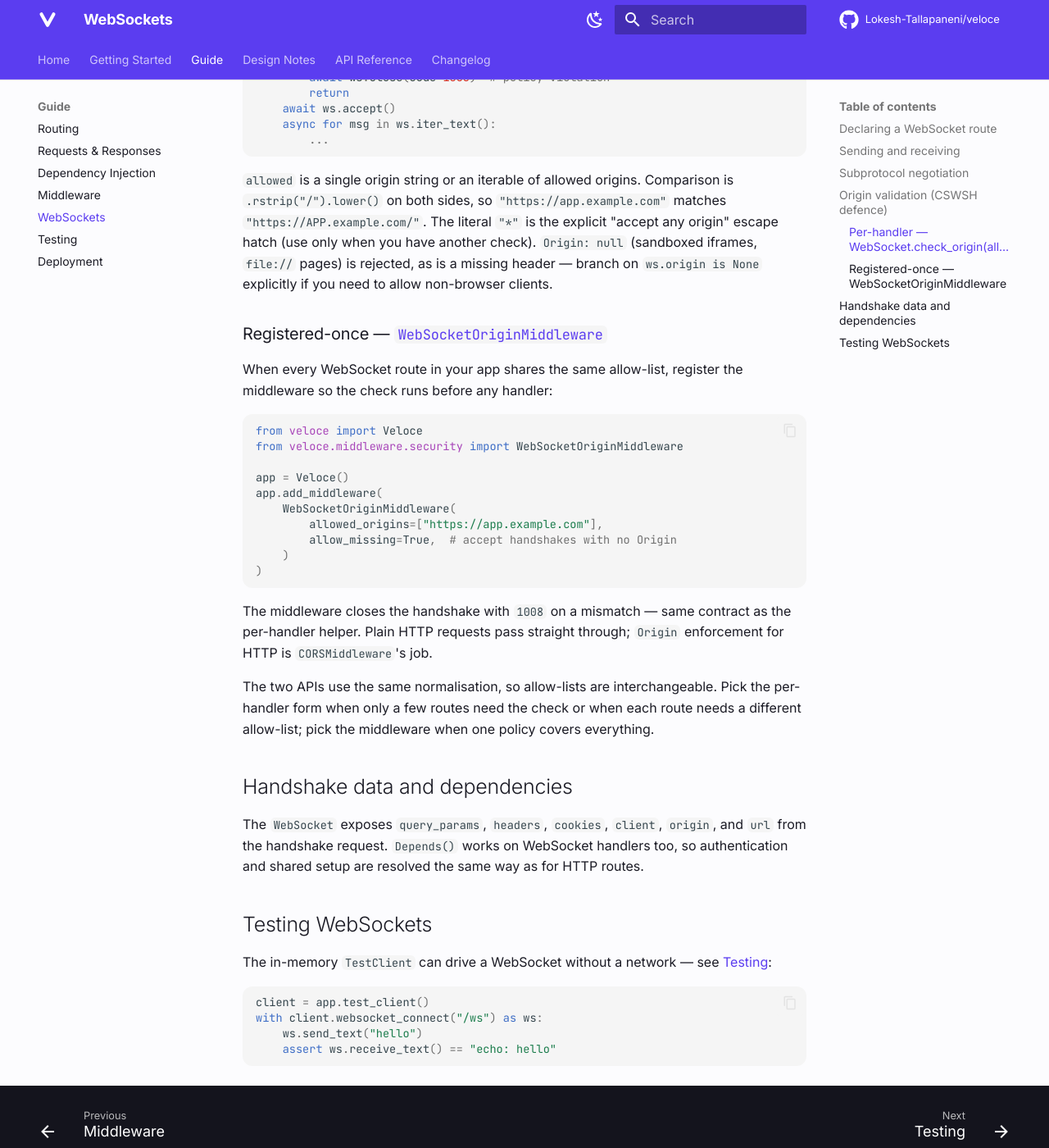
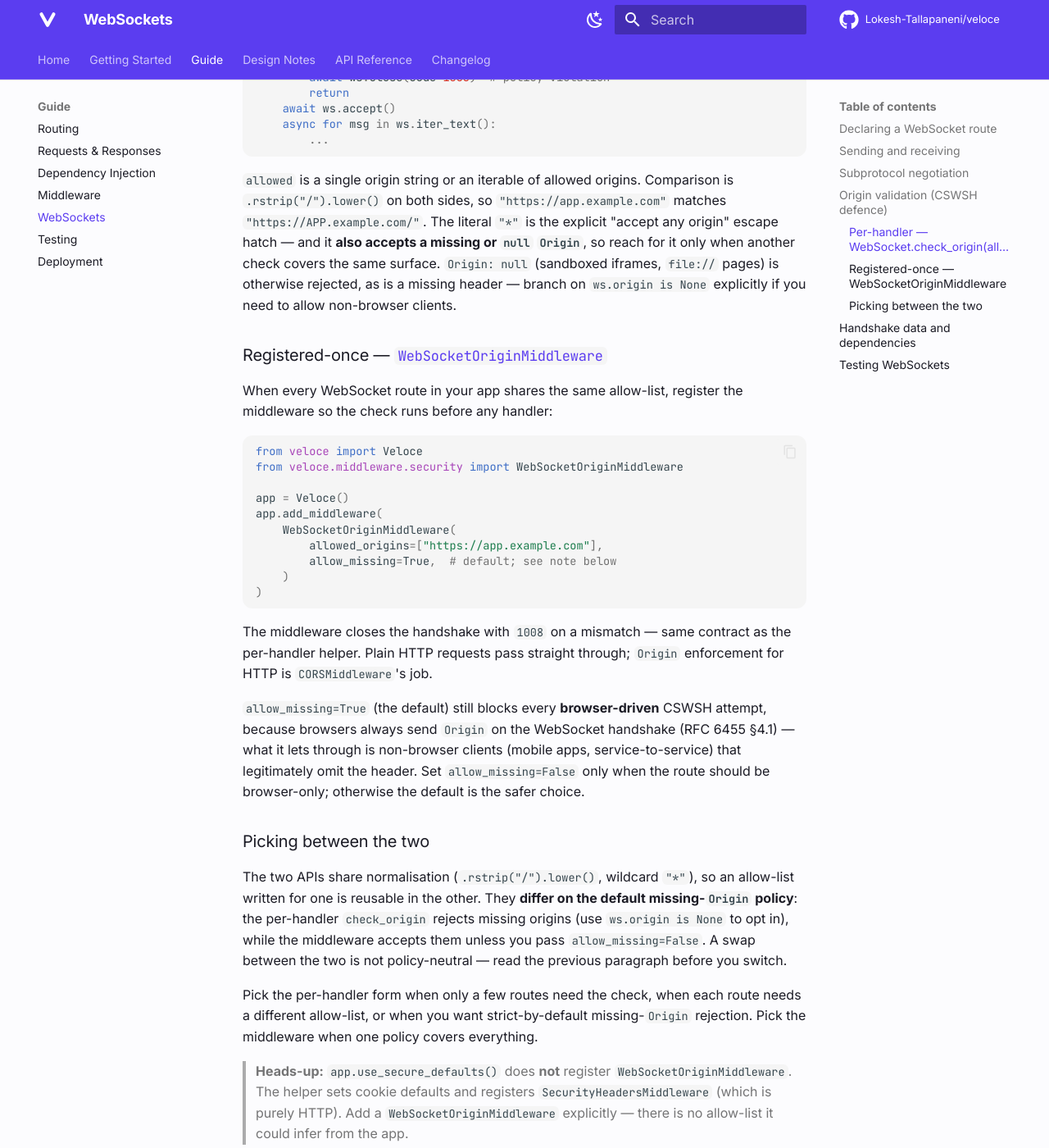
Before and after one commit to Lokesh-Tallapaneni/veloce, an MkDocs documentation site: the page built from docs/guide/websockets.md, in a window 1280 px wide and 1400 px high, scrolled down 2049 px. Shown: the whole window at 82% size. Built offline with MkDocs 1.6.1 and Material for MkDocs 9.7.7, drawn with Linux system fonts in a browser that asks for light colours; comment, search, counter and statistics services are not loaded.

Commit message:
Address review of PR #61
Five findings from the inspector review:

1. SECURITY.md had no entry point to the new WebSocket origin docs.
   Added a "Hardening features the framework ships" section listing
   SecurityHeadersMiddleware, TrustedHostMiddleware,
   HTTPSRedirectMiddleware, and WebSocketOriginMiddleware (with a link
   to the new guide section and an explicit "not covered by
   use_secure_defaults()" note).

2. The websockets guide was silent on use_secure_defaults(). Added a
   blockquote at the end of the section calling out that
   use_secure_defaults() registers SecurityHeadersMiddleware (HTTP
   only) — WebSocketOriginMiddleware must be added explicitly.

3. The allow_missing=True example comment was too terse. Replaced the
   inline-comment-only rationale with a full paragraph explaining that
   browsers always send Origin, so allow_missing=True still blocks
   browser-driven CSWSH and only admits non-browser clients (mobile
   apps, service-to-service).

4. The "*" wildcard was documented as an escape hatch but did not
   flag that it also accepts a missing/null Origin — the exact CSWSH
   vector this section exists to prevent. Wording sharpened.

5. The "interchangeable" claim conflated normalisation with policy.
   Rephrased: the two APIs share normalisation, but differ on the
   default missing-Origin policy (per-handler rejects; middleware
   accepts unless allow_missing=False). A new "Picking between the
   two" subsection makes the difference explicit so a swap from one
   API to the other is no longer policy-neutral.

````diff
--- a/docs/guide/websockets.md
+++ b/docs/guide/websockets.md
@@ -91,11 +91,12 @@ async def chat(ws):
 `allowed` is a single origin string or an iterable of allowed origins.
 Comparison is `.rstrip("/").lower()` on both sides, so
 `"https://app.example.com"` matches `"https://APP.example.com/"`. The
-literal `"*"` is the explicit "accept any origin" escape hatch
-(use only when you have another check). `Origin: null` (sandboxed
-iframes, `file://` pages) is rejected, as is a missing header — branch
-on `ws.origin is None` explicitly if you need to allow non-browser
-clients.
+literal `"*"` is the explicit "accept any origin" escape hatch — and it
+**also accepts a missing or `null` `Origin`**, so reach for it only
+when another check covers the same surface. `Origin: null` (sandboxed
+iframes, `file://` pages) is otherwise rejected, as is a missing
+header — branch on `ws.origin is None` explicitly if you need to allow
+non-browser clients.
 
 ### Registered-once — `WebSocketOriginMiddleware`
 
@@ -110,7 +111,7 @@ app = Veloce()
 app.add_middleware(
     WebSocketOriginMiddleware(
         allowed_origins=["https://app.example.com"],
-        allow_missing=True,  # accept handshakes with no Origin
+        allow_missing=True,  # default; see note below
     )
 )
 ```
@@ -119,10 +120,33 @@ The middleware closes the handshake with `1008` on a mismatch — same
 contract as the per-handler helper. Plain HTTP requests pass straight
 through; `Origin` enforcement for HTTP is `CORSMiddleware`'s job.
 
-The two APIs use the same normalisation, so allow-lists are
-interchangeable. Pick the per-handler form when only a few routes need
-the check or when each route needs a different allow-list; pick the
-middleware when one policy covers everything.
+`allow_missing=True` (the default) still blocks every **browser-driven**
+CSWSH attempt, because browsers always send `Origin` on the WebSocket
+handshake (RFC 6455 §4.1) — what it lets through is non-browser clients
+(mobile apps, service-to-service) that legitimately omit the header.
+Set `allow_missing=False` only when the route should be browser-only;
+otherwise the default is the safer choice.
+
+### Picking between the two
+
+The two APIs share normalisation (`.rstrip("/").lower()`, wildcard
+`"*"`), so an allow-list written for one is reusable in the other.
+They **differ on the default missing-`Origin` policy**: the per-handler
+`check_origin` rejects missing origins (use `ws.origin is None` to opt
+in), while the middleware accepts them unless you pass
+`allow_missing=False`. A swap between the two is not policy-neutral —
+read the previous paragraph before you switch.
+
+Pick the per-handler form when only a few routes need the check, when
+each route needs a different allow-list, or when you want
+strict-by-default missing-`Origin` rejection. Pick the middleware when
+one policy covers everything.
+
+> **Heads-up:** `app.use_secure_defaults()` does **not** register
+> `WebSocketOriginMiddleware`. The helper sets cookie defaults and
+> registers `SecurityHeadersMiddleware` (which is purely HTTP). Add a
+> `WebSocketOriginMiddleware` explicitly — there is no allow-list it
+> could infer from the app.
 
 ## Handshake data and dependencies
 
````
Also changed, not shown: SECURITY.md (+24 -0 lines).
